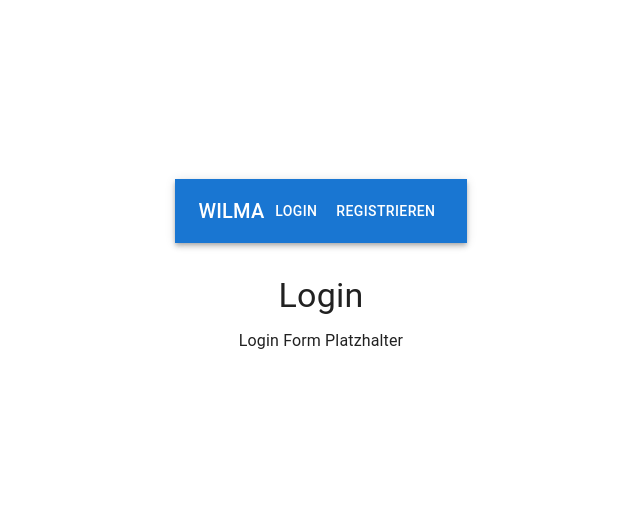
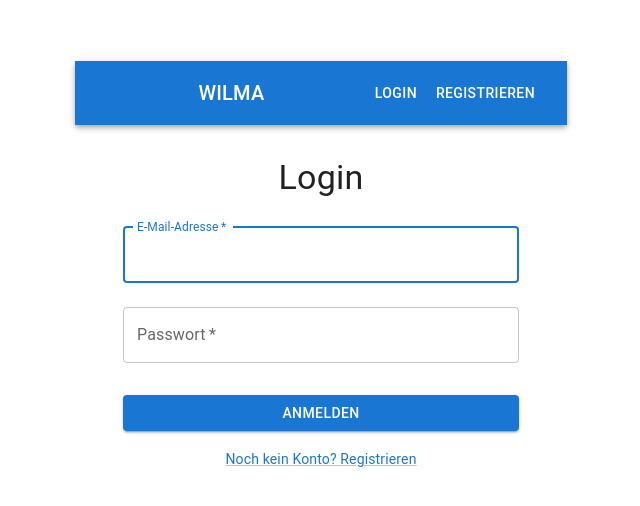
Before and after one commit to TheRealHypR/WILMA_Mk1, a React (Vite) app in the folder frontend/: page /login in a window 1280 px wide. Shown: the part 134-640 px from the top of the page, without its empty margins (319-959 px from the left). Built offline with nearby package versions, Linux system fonts and the light colour scheme; no server answers.

Commit message:
feat(frontend): Implement Auth State Management with React Context

```diff
--- a/frontend/src/App.tsx
+++ b/frontend/src/App.tsx
@@ -1,13 +1,46 @@
-import { Routes, Route, Link as RouterLink } from 'react-router-dom';
-import { AppBar, Toolbar, Typography, Button, Container } from '@mui/material';
+import React from 'react'; // Sicherstellen, dass React importiert ist für React.ReactNode
+import { Routes, Route, Link as RouterLink, Navigate } from 'react-router-dom';
+import { AppBar, Toolbar, Typography, Button, Container, CircularProgress, Box } from '@mui/material';
+import { signOut } from 'firebase/auth';
+import { useAuth } from './contexts/AuthContext'; // useAuth importieren
+import { auth } from './firebaseConfig'; // auth importieren für Logout
 import LoginPage from './pages/LoginPage';
 import RegisterPage from './pages/RegisterPage';
 import DashboardPage from './pages/DashboardPage';
 import './App.css';
 
+// Hilfskomponente für geschützte Routen
+const ProtectedRoute = ({ children }: { children: React.ReactNode }) => {
+  const { currentUser } = useAuth();
+  return currentUser ? children : <Navigate to="/login" replace />;
+};
+
+// Hilfskomponente für öffentliche Routen (verhindert Zugriff auf Login/Register wenn eingeloggt)
+const PublicRoute = ({ children }: { children: React.ReactNode }) => {
+  const { currentUser } = useAuth();
+  return !currentUser ? children : <Navigate to="/dashboard" replace />;
+};
+
 function App() {
-  // Einfache Navigation hinzufügen (wird später durch Auth-Status ersetzt)
-  const isLoggedIn = false; // Platzhalter
+  const { currentUser, loading } = useAuth(); // Auth-Status und Ladezustand holen
+
+  const handleLogout = async () => {
+    try {
+      await signOut(auth);
+      // Navigation zur Login-Seite wird durch den AuthStateChange im Context erledigt
+    } catch (error) {
+      console.error("Fehler beim Logout:", error);
+    }
+  };
+
+  // Zeigt einen Ladeindikator, während der Auth-Status geprüft wird
+  if (loading) {
+    return (
+      <Box sx={{ display: 'flex', justifyContent: 'center', alignItems: 'center', height: '100vh' }}>
+        <CircularProgress />
+      </Box>
+    );
+  }
 
   return (
     <>
@@ -16,8 +49,8 @@ function App() {
           <Typography variant="h6" component="div" sx={{ flexGrow: 1 }}>
             WILMA
           </Typography>
-          {isLoggedIn ? (
-            <Button color="inherit">Logout</Button> // Platzhalter
+          {currentUser ? (
+            <Button color="inherit" onClick={handleLogout}>Logout</Button> // Logout Button
           ) : (
             <>
               <Button color="inherit" component={RouterLink} to="/login">
@@ -31,15 +64,23 @@ function App() {
         </Toolbar>
       </AppBar>
 
-      <Container sx={{ mt: 4 }}> {/* Margin Top für Inhalt unter AppBar */}
+      <Container sx={{ mt: 4 }}>
         <Routes>
-          <Route path="/login" element={<LoginPage />} />
-          <Route path="/register" element={<RegisterPage />} />
-          {/* Später werden wir hier Protected Routes für eingeloggte User hinzufügen */}
-          <Route path="/" element={isLoggedIn ? <DashboardPage /> : <LoginPage />} /> {/* Startseite: Dashboard oder Login */}
-          <Route path="/dashboard" element={isLoggedIn ? <DashboardPage /> : <LoginPage />} /> {/* Explizite Dashboard-Route */}
+          {/* Öffentliche Routen (nur zugänglich, wenn nicht eingeloggt) */}
+          <Route path="/login" element={<PublicRoute><LoginPage /></PublicRoute>} />
+          <Route path="/register" element={<PublicRoute><RegisterPage /></PublicRoute>} />
 
-          {/* Fallback Route für unbekannte Pfade */}
+          {/* Geschützte Routen (nur zugänglich, wenn eingeloggt) */}
+          <Route
+            path="/dashboard"
+            element={<ProtectedRoute><DashboardPage /></ProtectedRoute>}
+          />
+          <Route
+            path="/"
+            element={<ProtectedRoute><DashboardPage /></ProtectedRoute>} // Startseite ist jetzt das Dashboard
+          />
+
+          {/* Fallback Route */}
           <Route path="*" element={<Typography>Seite nicht gefunden (404)</Typography>} />
         </Routes>
       </Container>
--- /dev/null
+++ b/frontend/src/contexts/AuthContext.tsx
@@ -0,0 +1,52 @@
+import React, { createContext, useContext, useState, useEffect, ReactNode } from 'react';
+import { User, onAuthStateChanged } from 'firebase/auth';
+import { auth } from '../firebaseConfig'; // Pfad zu deiner Firebase Config
+
+interface AuthContextType {
+  currentUser: User | null;
+  loading: boolean;
+}
+
+// Default-Wert für den Context
+const AuthContext = createContext<AuthContextType>({ currentUser: null, loading: true });
+
+// Hook zum einfachen Zugriff auf den Context
+export const useAuth = () => {
+  return useContext(AuthContext);
+};
+
+interface AuthProviderProps {
+  children: ReactNode;
+}
+
+// Provider-Komponente, die den State hält und auf Änderungen hört
+export const AuthProvider: React.FC<AuthProviderProps> = ({ children }) => {
+  const [currentUser, setCurrentUser] = useState<User | null>(null);
+  const [loading, setLoading] = useState(true); // Startet als true, bis der erste Check abgeschlossen ist
+
+  useEffect(() => {
+    // Diese Funktion wird aufgerufen, wenn sich der Auth-Status ändert (Login, Logout)
+    // oder wenn sie zum ersten Mal initialisiert wird.
+    const unsubscribe = onAuthStateChanged(auth, (user) => {
+      setCurrentUser(user); // Setzt den User oder null
+      setLoading(false); // Auth-Status ist jetzt bekannt, Loading beenden
+    });
+
+    // Cleanup-Funktion, die beim Unmounten der Komponente aufgerufen wird
+    return unsubscribe;
+  }, []); // Leeres Array sorgt dafür, dass der Effect nur einmal beim Mounten läuft
+
+  const value = {
+    currentUser,
+    loading,
+  };
+
+  // Stellt den Context für Kind-Komponenten bereit
+  // Wir rendern die Kinder erst, wenn der Ladezustand abgeschlossen ist,
+  // um ein Flackern zwischen Login/Logout-Ansichten zu vermeiden.
+  return (
+    <AuthContext.Provider value={value}>
+      {!loading && children}
+    </AuthContext.Provider>
+  );
+};
--- a/frontend/src/main.tsx
+++ b/frontend/src/main.tsx
@@ -3,6 +3,7 @@ import { createRoot } from 'react-dom/client'
 import { ThemeProvider, createTheme } from '@mui/material/styles'
 import CssBaseline from '@mui/material/CssBaseline'
 import { BrowserRouter } from 'react-router-dom'
+import { AuthProvider } from './contexts/AuthContext'
 import './index.css'
 import App from './App.tsx'
 
@@ -14,7 +15,9 @@ createRoot(document.getElementById('root')!).render(
     <ThemeProvider theme={theme}>
       <CssBaseline /> {/* Setzt CSS-Normalisierungen und Basis-Styling */}
       <BrowserRouter>
-        <App />
+        <AuthProvider>
+          <App />
+        </AuthProvider>
       </BrowserRouter>
     </ThemeProvider>
   </StrictMode>,
--- a/frontend/src/pages/LoginPage.tsx
+++ b/frontend/src/pages/LoginPage.tsx
@@ -1,14 +1,90 @@
-import React from 'react';
-import { Container, Typography } from '@mui/material';
+import React, { useState } from 'react';
+import { Container, Typography, TextField, Button, Box, Alert, Link as MuiLink } from '@mui/material';
+import { Link as RouterLink, useNavigate } from 'react-router-dom';
+import { signInWithEmailAndPassword } from 'firebase/auth';
+import { auth } from '../firebaseConfig'; // Importiere auth Instanz
 
 const LoginPage: React.FC = () => {
+  const [email, setEmail] = useState('');
+  const [password, setPassword] = useState('');
+  const [error, setError] = useState<string | null>(null);
+  const [loading, setLoading] = useState(false);
+  const navigate = useNavigate();
+
+  const handleSubmit = async (event: React.FormEvent<HTMLFormElement>) => {
+    event.preventDefault();
+    setError(null);
+    setLoading(true);
+
+    try {
+      await signInWithEmailAndPassword(auth, email, password);
+      // Nach erfolgreichem Login zum Dashboard weiterleiten
+      navigate('/dashboard');
+    } catch (err: any) {
+      // Firebase Fehlercodes menschenlesbar machen (optional)
+      console.error("Firebase login error:", err);
+      if (err.code === 'auth/user-not-found' || err.code === 'auth/wrong-password' || err.code === 'auth/invalid-credential') {
+        setError("Ungültige E-Mail-Adresse oder falsches Passwort.");
+      } else {
+        setError("Login fehlgeschlagen. Bitte versuchen Sie es erneut.");
+      }
+    } finally {
+      setLoading(false);
+    }
+  };
+
   return (
     <Container maxWidth="xs">
-      <Typography variant="h4" component="h1" gutterBottom>
+      <Typography variant="h4" component="h1" align="center" gutterBottom>
         Login
       </Typography>
-      {/* Login Form kommt hier */}
-      <Typography>Login Form Platzhalter</Typography>
+      <Box component="form" onSubmit={handleSubmit} noValidate sx={{ mt: 1 }}>
+        {error && <Alert severity="error" sx={{ mb: 2 }}>{error}</Alert>}
+        <TextField
+          margin="normal"
+          required
+          fullWidth
+          id="email"
+          label="E-Mail-Adresse"
+          name="email"
+          autoComplete="email"
+          autoFocus
+          value={email}
+          onChange={(e) => setEmail(e.target.value)}
+          disabled={loading}
+        />
+        <TextField
+          margin="normal"
+          required
+          fullWidth
+          name="password"
+          label="Passwort"
+          type="password"
+          id="password"
+          autoComplete="current-password"
+          value={password}
+          onChange={(e) => setPassword(e.target.value)}
+          disabled={loading}
+        />
+        {/* Optional: Passwort vergessen Link */}
+        {/* <MuiLink component={RouterLink} to="/password-reset" variant="body2" sx={{ display: 'block', textAlign: 'right', mt: 1 }}>
+          Passwort vergessen?
+        </MuiLink> */}
+        <Button
+          type="submit"
+          fullWidth
+          variant="contained"
+          sx={{ mt: 3, mb: 2 }}
+          disabled={loading}
+        >
+          {loading ? 'Anmelden...' : 'Anmelden'}
+        </Button>
+        <Box textAlign="center">
+          <MuiLink component={RouterLink} to="/register" variant="body2">
+            Noch kein Konto? Registrieren
+          </MuiLink>
+        </Box>
+      </Box>
     </Container>
   );
 };
```
